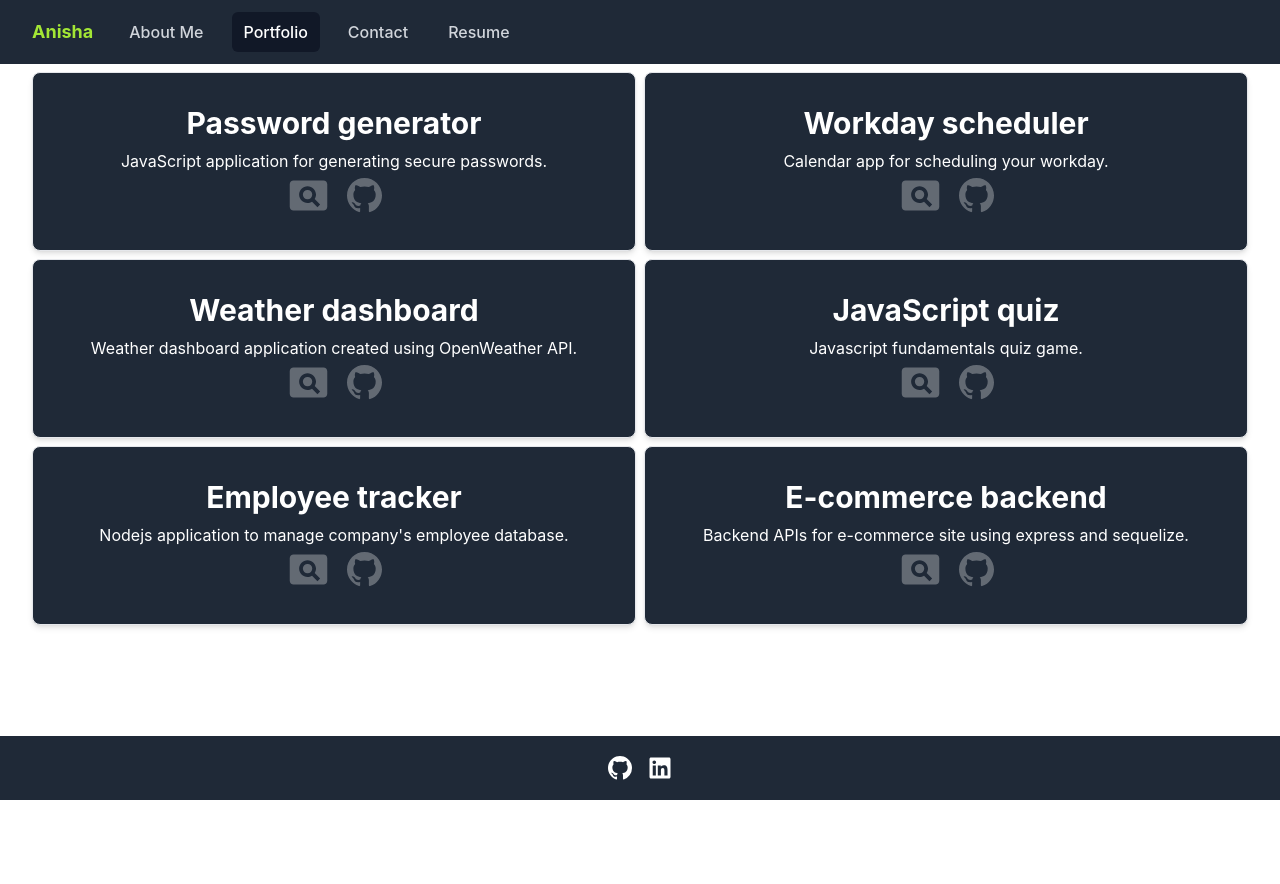
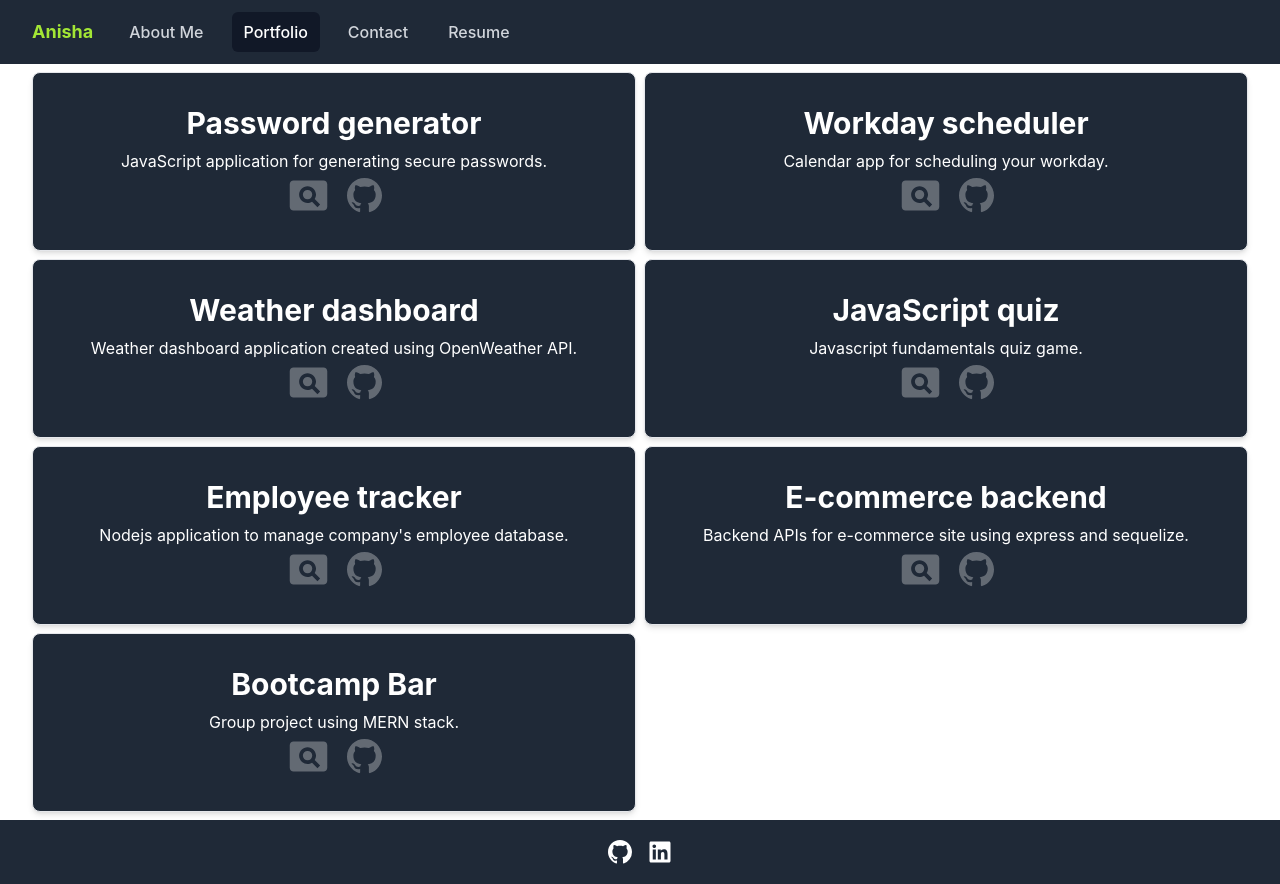
Before and after one commit to anisha-sapkota/react-portfolio, a React (Create React App) app: page /#/portfolio in a window 1280 px wide. Before the commit the page ends 800 px from the top, so only its background shows below. Built offline with nearby package versions, Linux system fonts and the light colour scheme.

Commit message:
Added project to portfolio

```diff
--- a/src/pages/Portfolio.js
+++ b/src/pages/Portfolio.js
@@ -39,6 +39,12 @@ const cards = [
     liveUrl: "https://watch.screencastify.com/v/26W6vF37ZrkoI4gRCa5H",
     githubUrl: "https://github.com/anisha-sapkota/ecommerce-backend",
   },
+  {
+    title: "Bootcamp Bar",
+    description: "Group project using MERN stack.",
+    liveUrl: "https://bootcamp-bar.herokuapp.com/",
+    githubUrl: "https://github.com/anisha-sapkota/bootcamp-bar",
+  },
 ];
 
 export default function Portfolio() {
```
